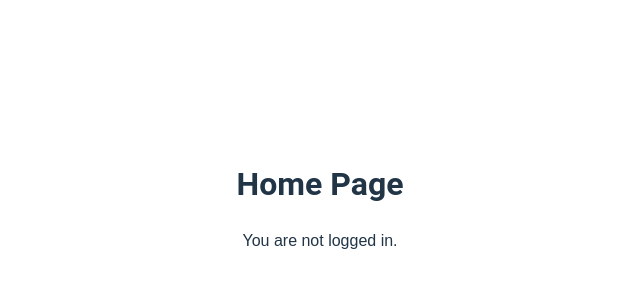
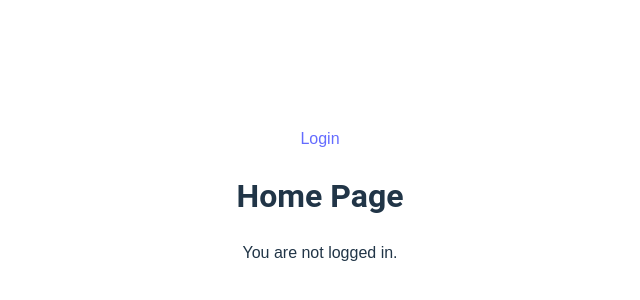
Before and after one commit to giakiet05/lkforum, a Svelte app in the folder frontend/user-web/: page / in a window 1280 px wide. Shown: the part 196-496 px from the top of the page, without its empty margins (320-960 px from the left). Built offline with nearby package versions, Linux system fonts and the light colour scheme; no server answers.

Commit message:
feat:adding vm

```diff
--- a/frontend/user-web/src/App.svelte
+++ b/frontend/user-web/src/App.svelte
@@ -4,10 +4,10 @@
 </script>
 
 <main>
-  <!-- <nav>
-    <a href="/#/">Home</a> |
+  <nav>
+    <!-- <a href="/#/">Home</a> | -->
     <a href="/#/login">Login</a>
-  </nav> -->
+  </nav>
   <Router {routes} />
 </main>
 
```
